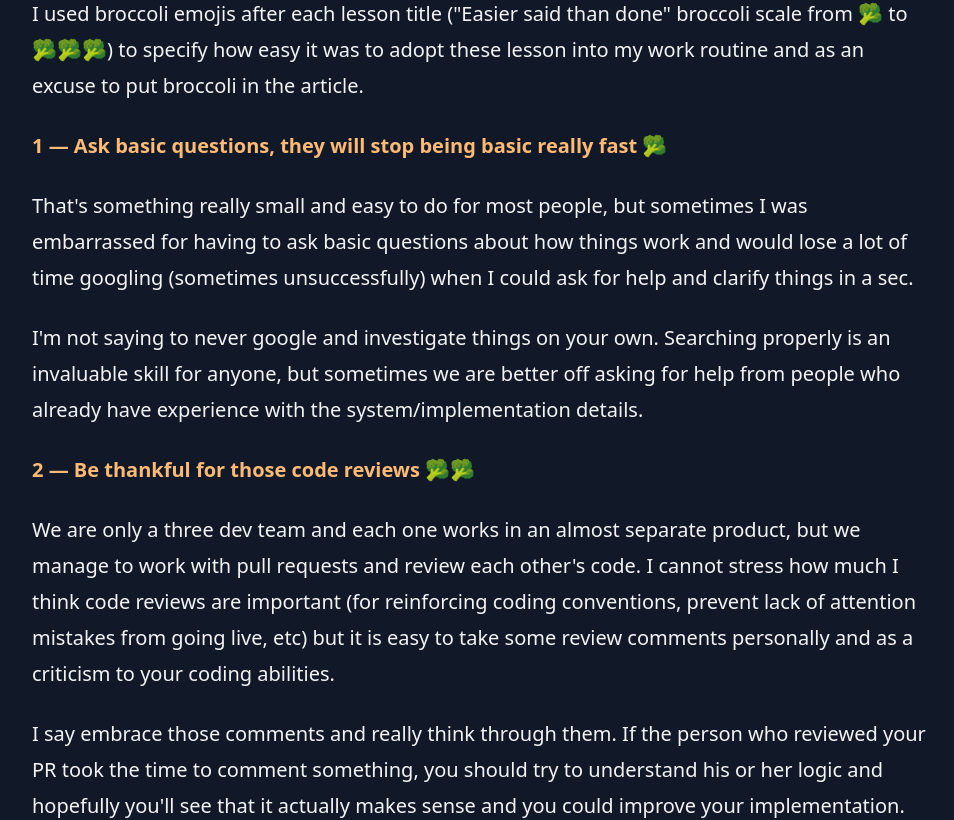
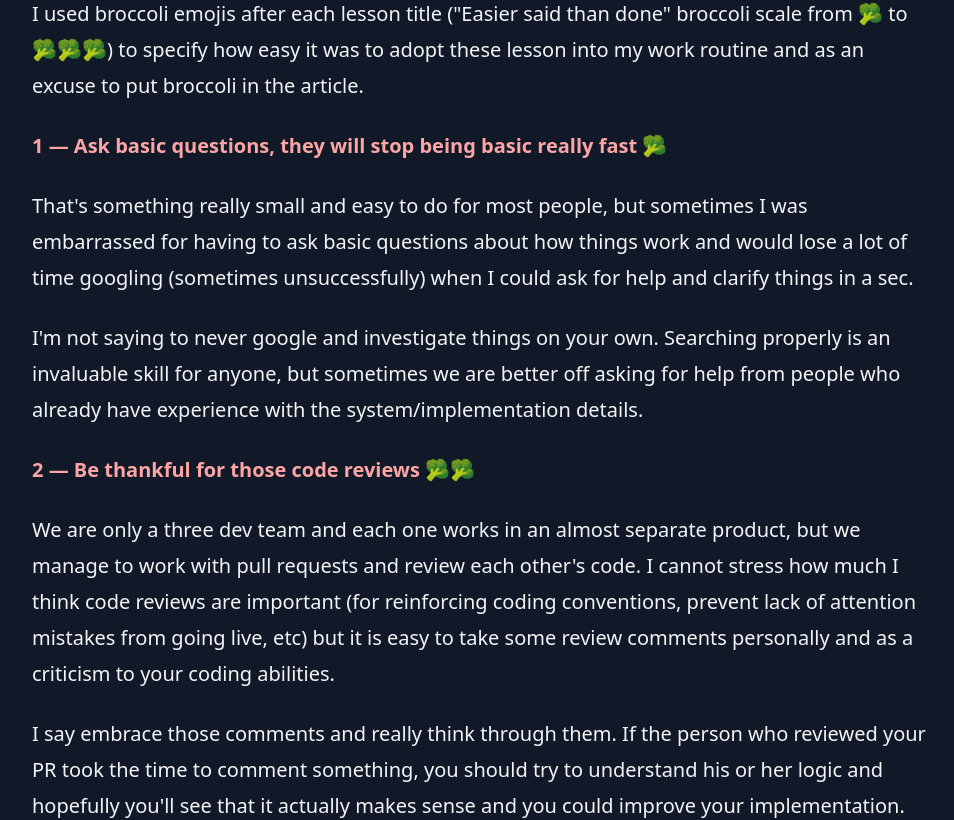
Before and after one commit to cesonha/cesonha.github.io, a Next.js app: page /blog/6-lessons-from-my-first-6-months-as-an-software-developer in a window 1280 px wide. Shown: the part 1010-1830 px from the top of the page, without its empty margins (160-1114 px from the left). Built offline with nearby package versions, Linux system fonts and the light colour scheme.

Commit message:
style: update global CSS colors to match monochromatic red scheme

```diff
--- a/styles/globals.css
+++ b/styles/globals.css
@@ -11,15 +11,15 @@ body {
 }
 
 .prose h1, .prose h2, .prose h3, .prose h4 {
-  @apply text-red-400;
+  @apply text-red-500;
 }
 
 .prose strong {
-  @apply text-orange-300;
+  @apply text-red-300;
 }
 
 .prose a {
-  @apply text-red-300 hover:text-red-200;
+  @apply text-red-400 hover:text-red-300;
 }
 
 .prose ul li::before {
```
